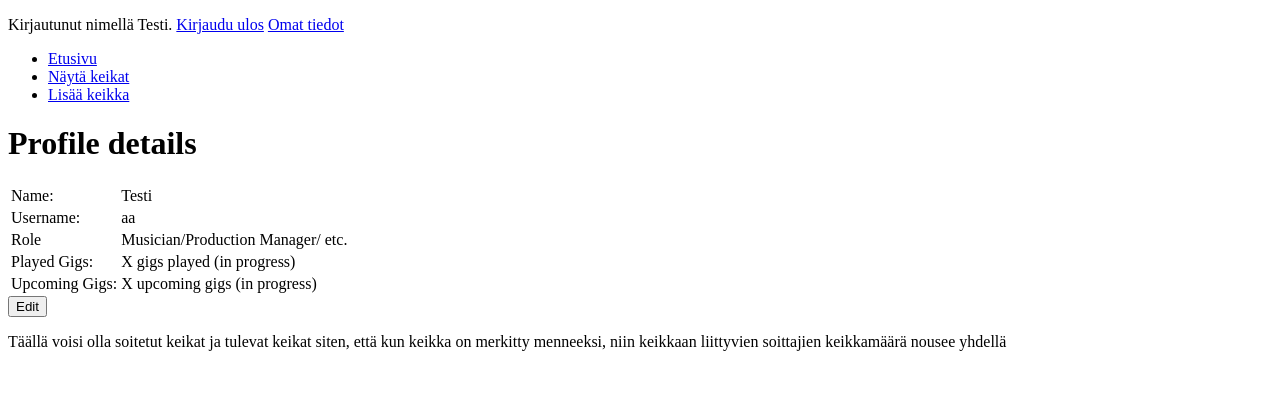
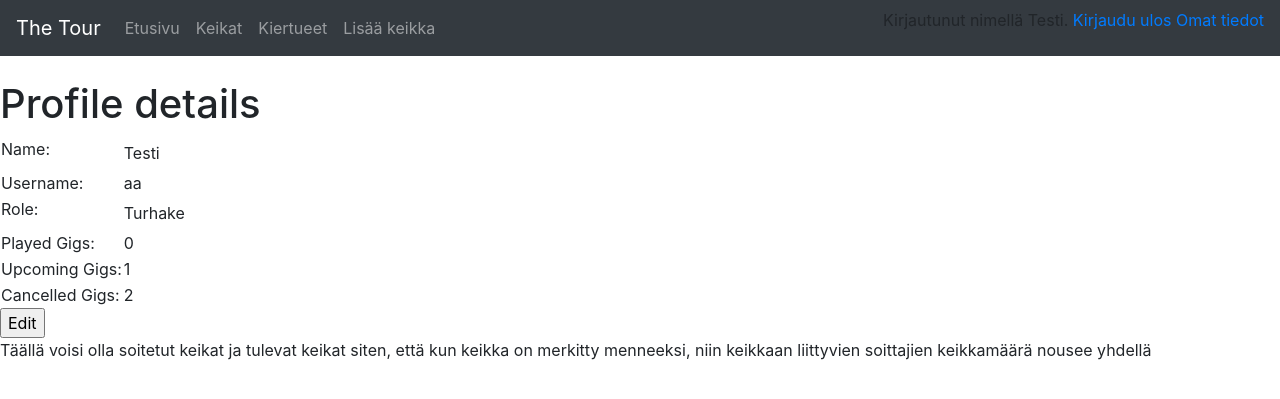
Before and after one commit to jokineno/Tour, a Flask app: page /auth/profile/ in a window 1280 px wide. Shown: the top 399 px of the page. Run offline with Flask 2, Linux system fonts and the light colour scheme; a user stored in the database is signed in; data comes from the database, SQL or seed files in the repository; both versions use the stored data as it was after the commit; some libraries are stand-ins or nearby versions.

Commit message:
ulkoasu + tour tietokanta

```diff
--- a/application/__init__.py
+++ b/application/__init__.py
@@ -17,11 +17,15 @@ db = SQLAlchemy(app)
 
 from application import views
 
+
 from application.gigs import models
 from application.gigs import views
 
 from application.auth import models
 from application.auth import views
+
+from application.tour import models
+from application.tour import views
 
 
 # login
--- a/application/auth/forms.py
+++ b/application/auth/forms.py
@@ -1,5 +1,5 @@
 from flask_wtf import FlaskForm
-from wtforms import PasswordField, StringField,IntegerField, validators, ValidationError
+from wtforms import PasswordField, StringField, SelectField, IntegerField, validators, ValidationError
 
 
 from application.auth.models import User
@@ -27,6 +27,7 @@ class ProfileForm(FlaskForm):
     #read only
     name = StringField("Name: ", [validators.Length(min=2, max=30, message="Must be within 2-30 characters")])
     username = StringField("Username: ", [validators.Length(min=2, max=30, message="Must be within 2-30 characters")])
+    role = SelectField("Role: ", choices=[("Musician","Musician"),("Production Manager","Production Manager"),("Bus Driver","Bus Driver")], option_widget=None)
     #gigs_played = IntegerField("Gigs played: ")
     #upcoming_gigs = IntegerField("Upcoming Gigs: ")
 
--- a/application/auth/views.py
+++ b/application/auth/views.py
@@ -3,6 +3,7 @@ from flask_login import login_user, logout_user, current_user
 
 from application import app, db
 from application.auth.models import User
+from application.gigs.models import Gig
 from application.auth.forms import LoginForm, RegistrationForm, ProfileForm
 
 @app.route("/auth/login", methods = ["GET", "POST"])
@@ -51,8 +52,10 @@ def auth_register():
 def auth_profile_view():
     idnum = current_user.id
     form = ProfileForm(request.form)
-
-    return render_template("auth/profileform.html",form=form, current = User.query.get(idnum))
+    upcoming_gigs = Gig.upcoming_gigs(idnum)
+    past_gigs = Gig.past_gigs(idnum)
+    cancelled_gigs = Gig.cancelled_gigs(idnum)
+    return render_template("auth/profileform.html",form=form, current = User.query.get(idnum), upcoming = upcoming_gigs, past = past_gigs, cancelled = cancelled_gigs)
 
 
 @app.route("/auth/profile/edit/", methods=["GET","POST"])
@@ -70,6 +73,7 @@ def auth_profile_edit():
 
     profile.name = form.name.data
     profile.username = form.username.data
+    profile.role = form.role.data
 
     db.session().commit()
 
--- a/application/gigs/forms.py
+++ b/application/gigs/forms.py
@@ -8,6 +8,8 @@ class GigForm(FlaskForm):
     pvm = DateField("Date",format='%Y-%m-%d')
     showtime = TimeField("Showtime:", format='%H:%M')
     status = SelectField("Status", choices=[("Tulossa","Tulossa"),("Mennyt","Mennyt"),("Peruttu","Peruttu")], option_widget=None)
+    #tour_id = SelectField("Tour", choices=[(1,1),(2,2)], option_widget=None)
 
+    #Eka arvo eli avain näkyy valikossa ja toinen arvo on varsinainen arvo
     class Meta:
         csrf = False
--- a/application/gigs/models.py
+++ b/application/gigs/models.py
@@ -1,4 +1,5 @@
 from application import db
+from sqlalchemy.sql import text
 
 #tässä on harjoitustyön
 class Gig(db.Model):
@@ -14,8 +15,7 @@ class Gig(db.Model):
     account_id = db.Column(db.Integer, db.ForeignKey('account.id'),
                            nullable=False)
 
-
-
+    tour_id = db.Column(db.Integer,db.ForeignKey('tour.id'),nullable=False)
 
 
     def __init__(self, name, place, pvm, showtime):
@@ -23,4 +23,36 @@ class Gig(db.Model):
         self.place = place
         self.pvm = pvm
         self.showtime = showtime
+        self.tour_id = 1
         self.status = False
+
+
+    @staticmethod
+    def upcoming_gigs(user_id):
+        stmt = text("SELECT COUNT (account_id) FROM Gig WHERE account_id ="+str(user_id)+" AND status='Tulossa';")
+        res = db.engine.execute(stmt)
+        result = 0
+        for row in res:
+            result = row[0]
+
+        return result
+
+    @staticmethod
+    def past_gigs(user_id):
+        stmt = text("SELECT COUNT (account_id) FROM Gig WHERE account_id ="+str(user_id)+" AND status='Mennyt';")
+        res = db.engine.execute(stmt)
+        result = 0
+        for row in res:
+            result = row[0]
+
+        return result
+
+    @staticmethod
+    def cancelled_gigs(user_id):
+        stmt = text("SELECT COUNT (account_id) FROM Gig WHERE account_id ="+str(user_id)+" AND status='Peruttu';")
+        res = db.engine.execute(stmt)
+        result = 0
+        for row in res:
+            result = row[0]
+
+        return result
--- a/application/gigs/views.py
+++ b/application/gigs/views.py
@@ -83,7 +83,6 @@ def gigs_edit(gig_id):
     gig.pvm = form.pvm.data
     gig.showtime = form.showtime.data
     gig.status = form.status.data
-
     db.session().commit()
 
     return redirect(url_for("gigs_view", gig_id = gig_id))
--- a/application/templates/auth/profileform.html
+++ b/application/templates/auth/profileform.html
@@ -2,6 +2,8 @@
 
 {% block body %}
 <h1>Profile details</h1>
+
+
 <table class="no name yet">
     <tr>
         <td>
@@ -23,10 +25,10 @@
     </tr>
     <tr>
         <td>
-            Role
+            {{ form.role.label }}
         </td>
         <td>
-            Musician/Production Manager/ etc.
+            {{ current.role }}
         </td>
     </tr>
     <tr>
@@ -34,7 +36,7 @@
             Played Gigs:
         </td>
         <td>
-            X gigs played (in progress)
+            {{past}}
         </td>
     </tr>
     <tr>
@@ -42,9 +44,17 @@
             Upcoming Gigs:
         </td>
         <td>
-            X upcoming gigs (in progress)
+            {{upcoming}}
         </td>
     </tr>
+    <tr>
+            <td>
+                Cancelled Gigs:
+            </td>
+            <td>
+                {{cancelled}}
+            </td>
+        </tr>
 
 </table>
 <form action="{{ url_for('auth_profile_edit')}}">
--- a/application/templates/gigs/list.html
+++ b/application/templates/gigs/list.html
@@ -9,6 +9,7 @@
     <th>Paikka</th>
     <th>Showtime</th>
     <th>Tila</th>
+    <th>Kiertue</th>
   </tr>
   {% for gig in gigs %}
   <tr>
@@ -18,6 +19,7 @@
     <td>{{ gig.place }}</td>
     <td>klo {{ gig.showtime }}</td>
     <td>{{ gig.status }}</td>
+    <td>{{ gig.tour_id }}</td>
     <td>
       <form method="POST" action="{{ url_for('gigs_change_status', gig_id=gig.id) }}">
         <input type="submit" value="Muuta status!" />
--- a/application/templates/gigs/new.html
+++ b/application/templates/gigs/new.html
@@ -75,7 +75,7 @@
         {{ form.status }}
       </td>
     </tr>
-    <tr>
+
       <td colspan="2">
         <input type="submit" value="Lisää uusi keikka" />
       </td>
--- a/application/templates/gigs/single.html
+++ b/application/templates/gigs/single.html
@@ -28,6 +28,11 @@
                 <input type="submit" class="btn btn-primary" value=" edit "/>
             </form>
           </td>
+          <td>
+              <form method="GET" action="{{ url_for('gigs_index') }}">
+                  <input type="submit" class="btn btn-primary" value=" back "/>
+              </form>
+            </td>
         </tr>
       </table>
 
--- a/application/templates/layout.html
+++ b/application/templates/layout.html
@@ -1,30 +1,65 @@
 <!DOCTYPE html>
 <html>
+
 <head>
   <meta charset="utf-8">
   <title>The Tour</title>
+  <link rel="stylesheet" href="https://maxcdn.bootstrapcdn.com/bootstrap/4.0.0/css/bootstrap.min.css" integrity="sha384-Gn5384xqQ1aoWXA+058RXPxPg6fy4IWvTNh0E263XmFcJlSAwiGgFAW/dAiS6JXm"
+    crossorigin="anonymous">
 </head>
+
 <body>
+
+  <nav class="navbar navbar-expand-md navbar-dark bg-dark mb-4">
+    <a class="navbar-brand" href="#">The Tour</a>
+    <button class="navbar-toggler" type="button" data-toggle="collapse" data-target="#navbarCollapse" aria-controls="navbarCollapse"
+      aria-expanded="false" aria-label="Toggle navigation">
+      <span class="navbar-toggler-icon"></span>
+    </button>
+    <div class="collapse navbar-collapse" id="navbarCollapse">
+      <ul class="navbar-nav mr-auto">
+        <li class="nav-item">
+          <a class="nav-link" href="{{ url_for('index') }}">Etusivu</a></li>
+        <li class="nav-item">
+          <a class="nav-link" href="{{ url_for('gigs_index') }}">Keikat</a></li>
+        <li class="nav-item">
+          <a class="nav-link" href="{{ url_for('tour_index') }}">Kiertueet</a></li>
+        <li class="nav-item">
+          <a class="nav-link" href="{{ url_for('gigs_form') }}">Lisää keikka</a></li>
+      </ul>
+
+
+      <div class="form-inline mt-2 mt-md-0">
         {% if current_user.is_authenticated %}
         <p>
           Kirjautunut nimellä {{ current_user.name }}. <a href="{{ url_for('auth_logout') }}">Kirjaudu ulos</a>
           <a href="{{ url_for('auth_profile_view') }}">Omat tiedot</a>
-
         </p>
         {% else %}
-      <a href="{{ url_for('auth_login') }}">Kirjaudu</a>
-      <a href="{{ url_for('auth_register') }}">Rekisteröidy</a>
+        <ul class="navbar-nav mr-auto">
+          <li class="nav-item">
+            <a class="nav-link" href="{{ url_for('auth_login') }}">Kirjaudu</a>
+          </li>
+          <li class="nav-item">
+            <a class="nav-link" href="{{ url_for('auth_register') }}">Rekisteröidy</a>
+          </li>
+        </ul>
         {% endif %}
+      </div>
+    </div>
+  </nav>
 
-      <ul>
-          <li><a href="{{ url_for('index') }}">Etusivu</a></li>
-        <li><a href="{{ url_for('gigs_index') }}">Näytä keikat</a></li>
-        <li><a href="{{ url_for('gigs_form') }}">Lisää keikka</a></li>
-      </ul>
   {% block body %}
   <p>
     Content.
   </p>
   {% endblock %}
+  <script src="https://code.jquery.com/jquery-3.2.1.slim.min.js" integrity="sha384-KJ3o2DKtIkvYIK3UENzmM7KCkRr/rE9/Qpg6aAZGJwFDMVNA/GpGFF93hXpG5KkN"
+    crossorigin="anonymous"></script>
+  <script src="https://cdnjs.cloudflare.com/ajax/libs/popper.js/1.12.9/umd/popper.min.js" integrity="sha384-ApNbgh9B+Y1QKtv3Rn7W3mgPxhU9K/ScQsAP7hUibX39j7fakFPskvXusvfa0b4Q"
+    crossorigin="anonymous"></script>
+  <script src="https://maxcdn.bootstrapcdn.com/bootstrap/4.0.0/js/bootstrap.min.js" integrity="sha384-JZR6Spejh4U02d8jOt6vLEHfe/JQGiRRSQQxSfFWpi1MquVdAyjUar5+76PVCmYl"
+    crossorigin="anonymous"></script>
 </body>
+
 </html>
```
Also changed, not shown: application/auth/models.py (+8 -5 lines), application/models.py (added, +10 -0 lines), application/templates/auth/profileeditform.html (+8 -0 lines), application/templates/tour/newtourform.html (added, +53 -0 lines), application/templates/tour/tourform.html (added, +35 -0 lines), application/tour/forms.py (added, +11 -0 lines), application/tour/models.py (added, +23 -0 lines), application/tour/views.py (added, +11 -0 lines), application/gigs.db. Lines whose indentation alone changed are shown as unchanged.
